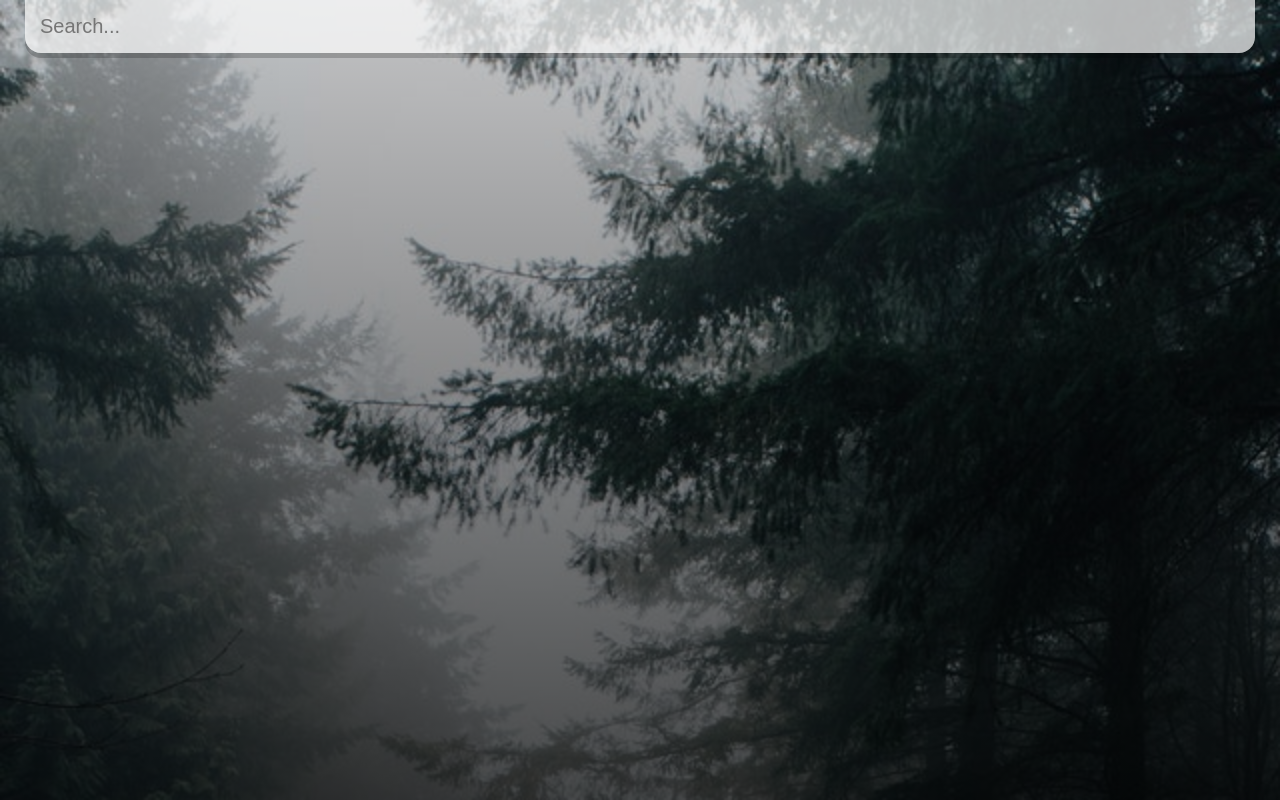
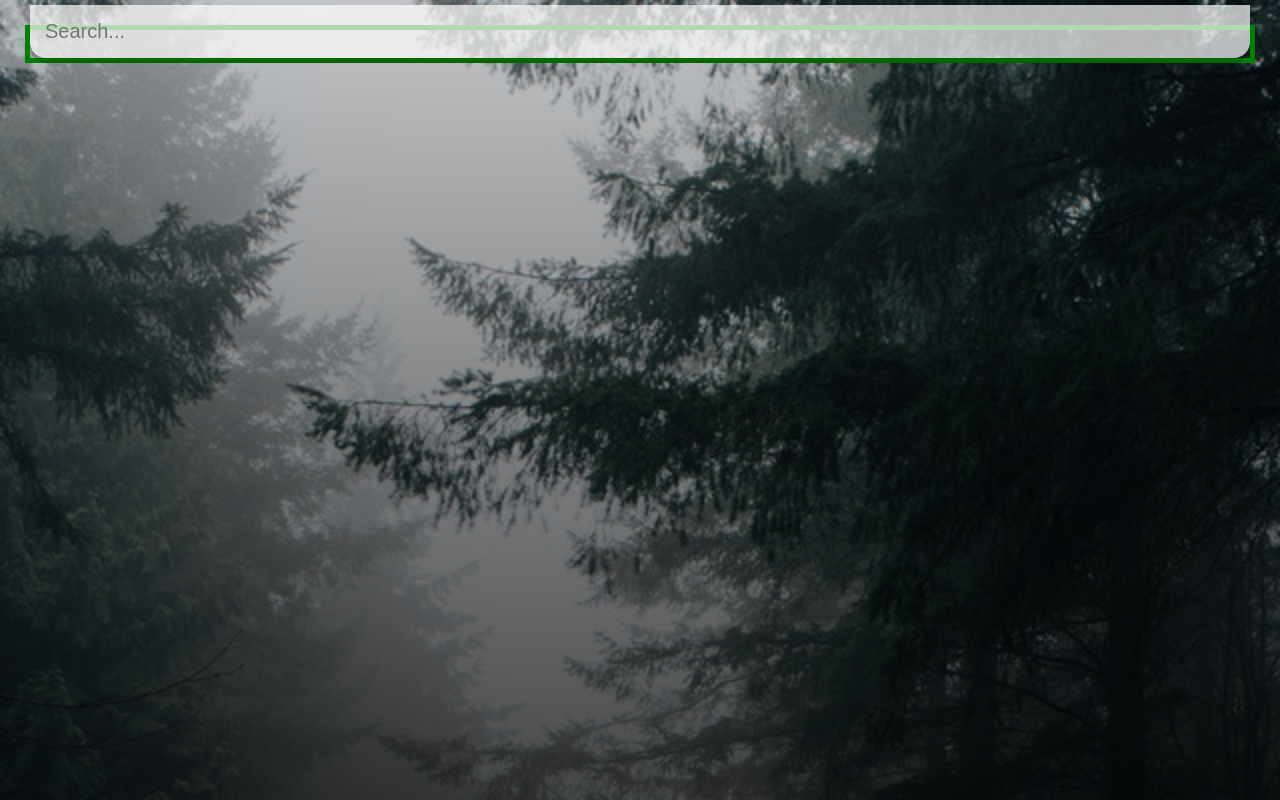
Before and after one commit to Aleksandar-Jocovic/weather-app, a React (Create React App) app: page / in a window 1280 px wide. Built offline with nearby package versions, Linux system fonts and the light colour scheme.

Commit message:
green border added

```diff
--- a/src/index.css
+++ b/src/index.css
@@ -28,6 +28,7 @@ main {
 .search-box {
   margin: 0 0 75px;
   width: 100%;
+  border: 5px solid green
 }
 
 .search-box .search-bar {
```
